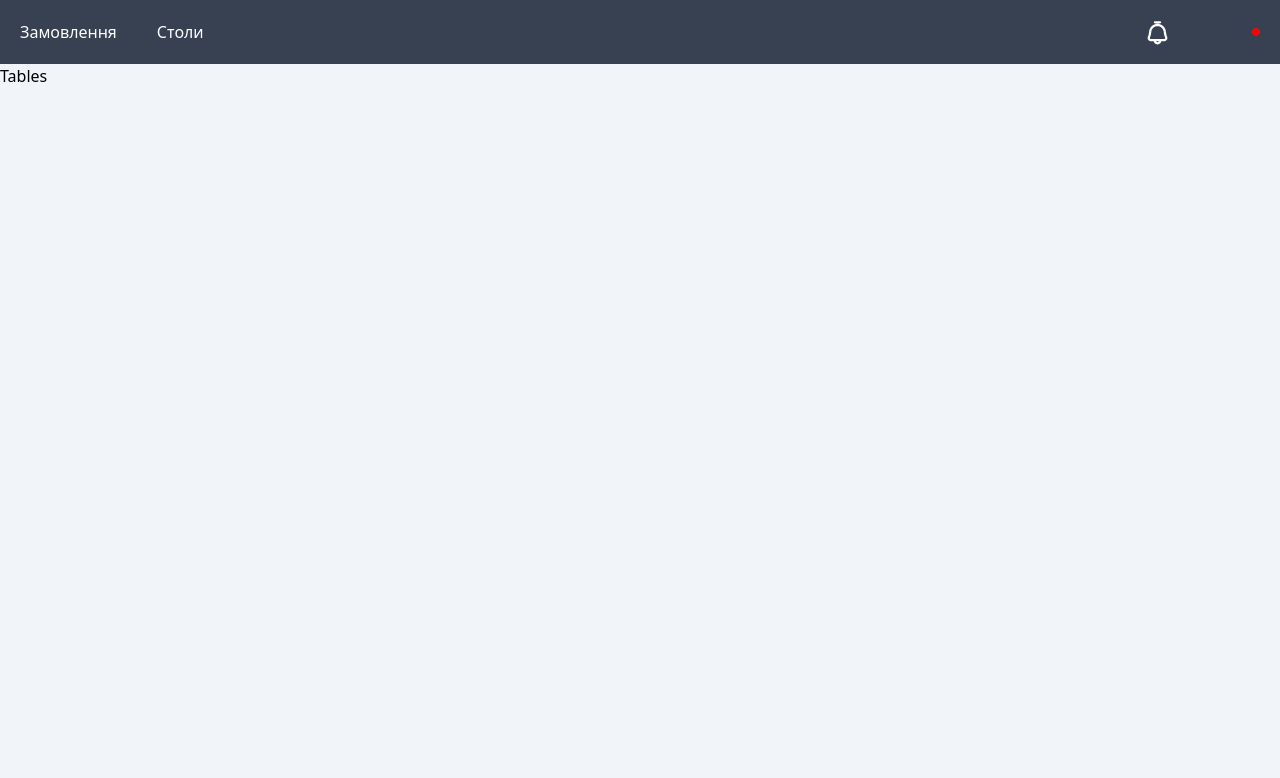
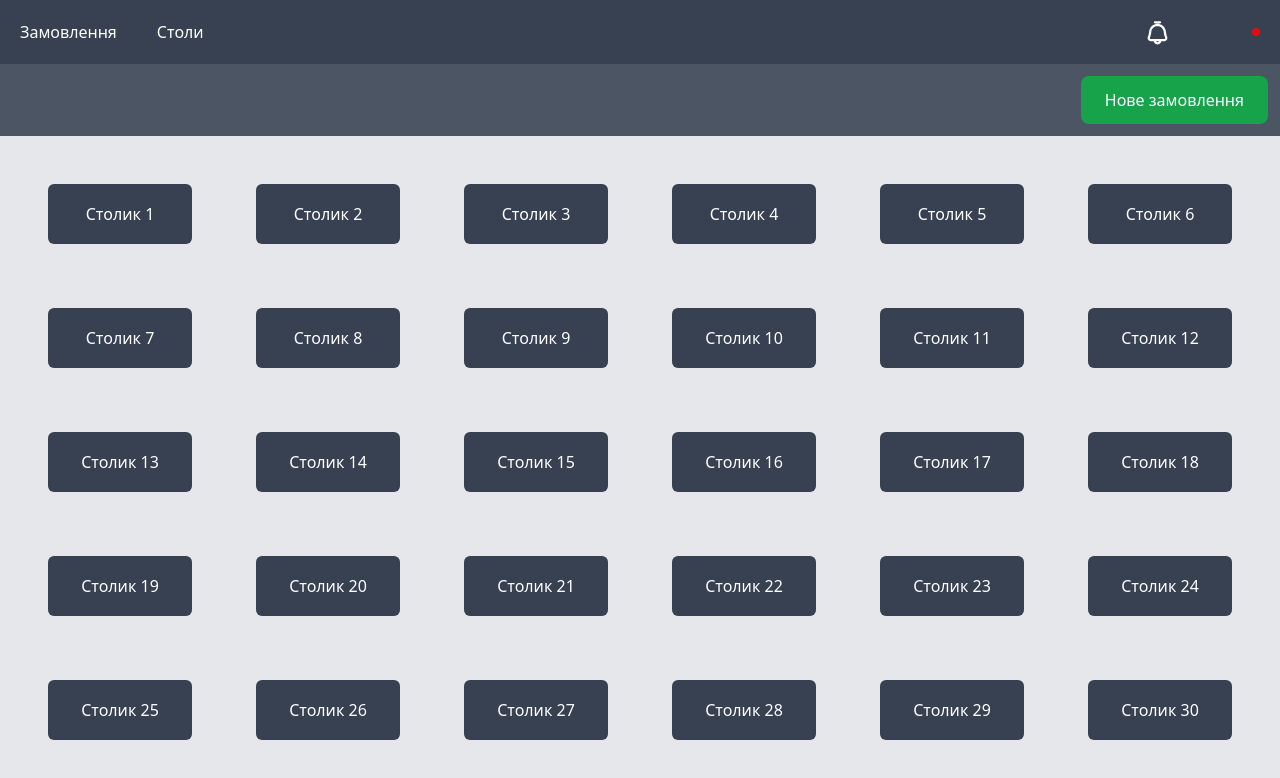
Before and after one commit to endorii/dishy, a React (Create React App) app in the folder client/: page /service/tables in a window 1280 px wide. Shown: the top 778 px of the page. Built offline with nearby package versions, Linux system fonts and the light colour scheme; no server answers.

Commit message:
Pages and improvements for Service

```diff
--- a/client/src/components/Orders.jsx
+++ b/client/src/components/Orders.jsx
@@ -2,6 +2,59 @@
 
 export const Orders = () => {
     return (
-        <h1>Orders</h1>
+
+        <>
+            <div className="flex flex-col w-screen text-white justify-center fixed bg-gray-600">
+                <div className='flex justify-end p-3'>
+                    <button className='px-6 py-3 bg-green-600 rounded-lg hover:bg-green-700'>Нове замовлення</button>
+                </div>
+                <div className="relative overflow-x-auto shadow-md">
+                    <table className="w-full text-sm text-left text-gray-500">
+                        <thead className="text-xs text-gray-700 uppercase bg-gray-300">
+                            <tr>
+                                <th scope="col" className="px-6 py-3">
+                                    Замовлення
+                                </th>
+                                <th scope="col" className="px-6 py-3">
+                                    Дата відкриття
+                                </th>
+                                <th scope="col" className="px-6 py-3">
+                                    Статус
+                                </th>
+                                <th scope="col" className="px-6 py-3">
+                                    Сума
+                                </th>
+                            </tr>
+                        </thead>
+                        {/* {employees.length > 0 ? employees.map((employee, i) => */}
+                        <>
+                            <tbody>
+                                <tr className="bg-white border-b border-gray-300 text-gray-700">
+                                    <th scope="row" className="px-6 py-4 font-medium text-gray-900 whitespace-nowrap">
+                                        №18674 | Стіл номер 1
+                                    </th>
+                                    <td className="px-6 py-4">
+                                        17:44
+                                    </td>
+                                    <td className="px-6 py-4">
+                                        <div className="flex justify items-center">
+                                            <div className="mr-7">Нове</div>
+                                            <button className='px-6 py-3 bg-blue-400 rounded-lg hover:bg-blue-500 text-white'>Оплатити замовлення</button>
+                                        </div>
+                                    </td>
+                                    <td className="px-6 py-4 ">
+                                        108.00 ГРН
+                                    </td>
+                                </tr>
+                            </tbody>
+                        </>
+
+                        {/* ) : null} */}
+                    </table>
+                    {/* {employees.length > 0 ? null : <h2 className='text-4xl p-6 text-center font-light bg-white'>Працівників не знайдено</h2>} */}
+                </div>
+            </div>
+        </>
+
     )
 }
--- a/client/src/components/Service.jsx
+++ b/client/src/components/Service.jsx
@@ -17,7 +17,7 @@ export const Service = () => {
     const {name} = useSelector(state => state.currentEmployee.currentEmployee);
     const {isAuth} = useSelector(state => state.currentEmployee);
     return (
-        <div className="flex flex-col h-screen w-screen text-white justify-center fixed">
+        <div className="flex flex-col w-screen text-white justify-center fixed">
             <aside className="">
                 <div className="w-full h-16 bg-gray-700">
                     <div className="flex justify-between items-center h-full">
@@ -39,8 +39,8 @@ export const Service = () => {
                     </div>
                 </div>
             </aside>
-            <main className="flex-1 ">
-                <div className="h-full bg-slate-100 text-black">
+            <main className="flex-1">
+                <div className="bg-slate-100 text-black">
                     <Outlet />
                 </div>
             </main>
--- a/client/src/components/Tables.jsx
+++ b/client/src/components/Tables.jsx
@@ -2,9 +2,63 @@ import People from '../assets/icons/people.svg'
 
 export const Tables = () => {
 
+    const tables = [
+        { table_id: 1, busy: false, booked: false },
+        { table_id: 2, busy: false, booked: false },
+        { table_id: 3, busy: false, booked: false },
+        { table_id: 4, busy: false, booked: false },
+        { table_id: 5, busy: false, booked: false },
+        { table_id: 6, busy: false, booked: false },
+        { table_id: 7, busy: false, booked: false },
+        { table_id: 8, busy: false, booked: false },
+        { table_id: 9, busy: false, booked: false },
+        { table_id: 10, busy: false, booked: false },
+        { table_id: 11, busy: false, booked: false },
+        { table_id: 12, busy: false, booked: false },
+        { table_id: 13, busy: false, booked: false },
+        { table_id: 14, busy: false, booked: false },
+        { table_id: 15, busy: false, booked: false },
+        { table_id: 16, busy: false, booked: false },
+        { table_id: 17, busy: false, booked: false },
+        { table_id: 18, busy: false, booked: false },
+        { table_id: 19, busy: false, booked: false },
+        { table_id: 20, busy: false, booked: false },
+        { table_id: 21, busy: false, booked: false },
+        { table_id: 22, busy: false, booked: false },
+        { table_id: 23, busy: false, booked: false },
+        { table_id: 24, busy: false, booked: false },
+        { table_id: 25, busy: false, booked: false },
+        { table_id: 26, busy: false, booked: false },
+        { table_id: 27, busy: false, booked: false },
+        { table_id: 28, busy: false, booked: false },
+        { table_id: 29, busy: false, booked: false },
+        { table_id: 30, busy: false, booked: false },
+        { table_id: 31, busy: false, booked: false },
+        { table_id: 32, busy: false, booked: false },
+        { table_id: 33, busy: false, booked: false },
+        { table_id: 34, busy: false, booked: false },
+        { table_id: 35, busy: false, booked: false },
+        { table_id: 36, busy: false, booked: false },
+    ];
 
     return (
-        <h1>Tables</h1>
+        <>
+            <div className="flex flex-col w-screen text-white justify-center fixed bg-gray-600">
+                <div className='flex justify-end p-3'>
+                    <button className='px-6 py-3 bg-green-600 rounded-lg hover:bg-green-700'>Нове замовлення</button>
+                </div>
+                <div className="h-screen bg-gray-200 text-black overflow-y-auto">
+                    <div className="flex flex-wrap p-4">
+                        {tables.map((table) => (
+                            <div key={table.table_id} className="flex justify-center w-1/6 p-8">
+                                <button className=" h-12 bg-gray-700 text-white rounded-md w-[200px] h-[60px] hover:bg-gray-800">
+                                    Столик {table.table_id}
+                                </button>
+                            </div>
+                        ))}
+                    </div>
+                </div>
+            </div>
+        </>
     );
-
 };
```
